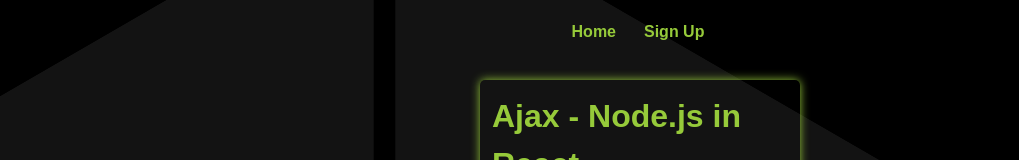
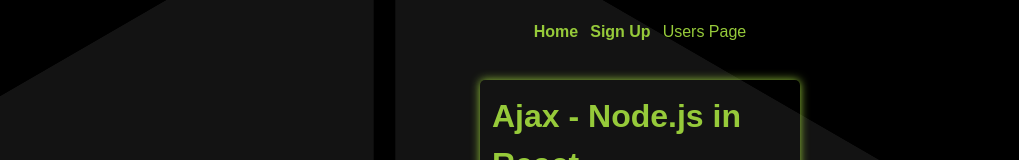
Before and after one commit to UrosDelic/tailwind-react, a React (Create React App) app: page / in a window 1280 px wide. Shown: the top 160 px of the page, without its empty margins (0-1019 px from the left). Built offline with nearby package versions, Linux system fonts and the light colour scheme.

Commit message:
users box and user page

```diff
--- a/src/App.js
+++ b/src/App.js
@@ -4,6 +4,7 @@
 import NotFound from "./components/NotFound";
 import SignUpForm from "./components/Signup/SignUpForm.jsx";
 import UsersPage from "./components/UsersPage/UsersPage";
+import UserPage from "./components/UserPage/UserPage";
 const App = () => {
   return (
     <div>
@@ -14,6 +15,9 @@
           </Route>
           <Route exact path='/usersPage'>
             <UsersPage></UsersPage>
+          </Route>
+          <Route path='/userPage/:id'>
+            <UserPage></UserPage>
           </Route>
           <Route exact path='/signup'>
             <SignUpForm></SignUpForm>
--- a/src/components/Navbar/Navbar.jsx
+++ b/src/components/Navbar/Navbar.jsx
@@ -5,11 +5,14 @@
 const Navbar = () => {
   return (
     <div className='navbar-component p-5 flex flex-row justify-center'>
-      <Link className='link mr-6' to='/'>
-        <span className='mr-1 hover:underline hover:text-gray-400 font-bold'>Home</span>
+      <Link className='link' to='/'>
+        <span className='hover:underline hover:text-gray-400 font-bold'>Home</span>
       </Link>
       <Link className='link' to='/signup'>
-        <span className='mr-1 hover:underline font-bold hover:text-gray-400'>Sign Up</span>
+        <span className='ml-3 hover:underline font-bold hover:text-gray-400'>Sign Up</span>
+      </Link>
+      <Link className='link ml-3' to='/usersPage'>
+        Users Page
       </Link>
     </div>
   );
--- /dev/null
+++ b/src/components/UserPage/UserPage.jsx
@@ -0,0 +1,9 @@
+const UserPage = () => {
+  return (
+    <div className='UserPage'>
+      <h1>User page</h1>
+    </div>
+  );
+};
+
+export default UserPage;
--- a/src/components/UsersPage/UsersPage.jsx
+++ b/src/components/UsersPage/UsersPage.jsx
@@ -1,6 +1,7 @@
 import React from "react";
 import { useEffect, useState } from "react";
 import getData from "../AxiosClient/GetData";
+import { Link } from "react-router-dom";
 
 const UsersPage = () => {
   const [responseData, setResponseData] = useState([]);
@@ -25,15 +26,22 @@
     <div className='usersPage-container'>
       <h1 className='heading'>Users Page</h1>
       <div>
-        <div className='w-screen h-screen'>
+        <div className='flex flex-col md:flex-row xl:flex-row justify-center items-center'>
           {!isLoaded ? (
             <div></div>
           ) : (
-            responseData.map((user) => (
-              <div className='user-box flex flex-row' key={user.id}>
-                <p className='p-1'>{user.first_name} </p>
-                <p className='p-1'>{user.last_name}</p>
-              </div>
+            responseData.map((person) => (
+              <Link>
+                <div className='user-box flex flex-col m-10' key={person.id}>
+                  <div className='image-wrapper'>
+                    <img className='w-' key={person.avatar} src={person.avatar} alt='' />
+                  </div>
+                  <div className='flex flex-row text-center'>
+                    <p className='p-1'>{person.first_name} </p>
+                    <p className='p-1'>{person.last_name}</p>
+                  </div>
+                </div>
+              </Link>
             ))
           )}
         </div>
```
